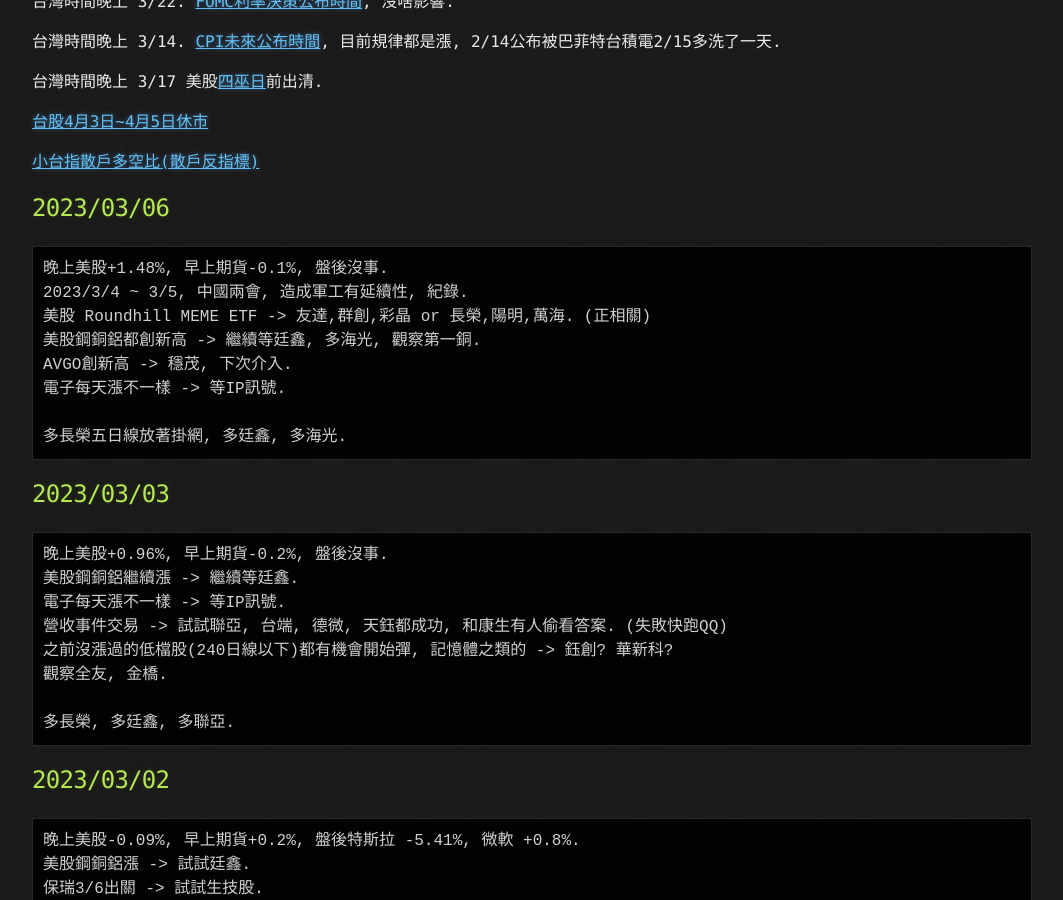
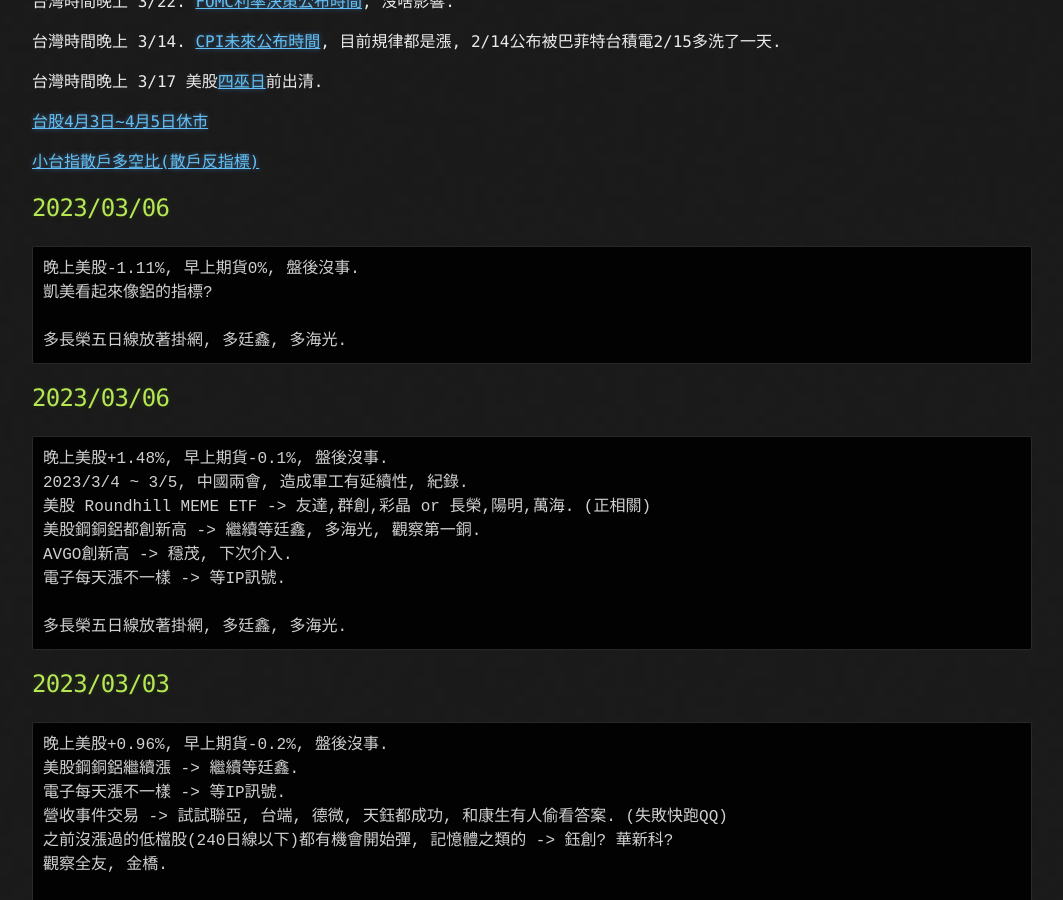
Before and after one commit to lepg5487/Stock_God, a Jekyll site: the page built from index.md, in a window 1280 px wide and 900 px high, scrolled down 428 px. Shown: the whole window, without its empty margins (108-1171 px from the left). Built offline with Jekyll 4.4.1, drawn with Linux system fonts in a browser that asks for light colours; our own code applies the rules of GitHub Pages for plain Markdown files.

Commit message:
Update index.md

````diff
--- a/index.md
+++ b/index.md
@@ -19,6 +19,14 @@
 [台股4月3日~4月5日休市](https://www.twse.com.tw/zh/holidaySchedule/holidaySchedule)
 
 [小台指散戶多空比(散戶反指標)](https://www.macromicro.me/charts/20069/tw-mtx-long-to-short-ratio-of-individual-player)
+
+## 2023/03/06
+```
+晚上美股-1.11%, 早上期貨0%, 盤後沒事.
+凱美看起來像鋁的指標?
+
+多長榮五日線放著掛網, 多廷鑫, 多海光.
+```
 
 ## 2023/03/06
 ```
````
